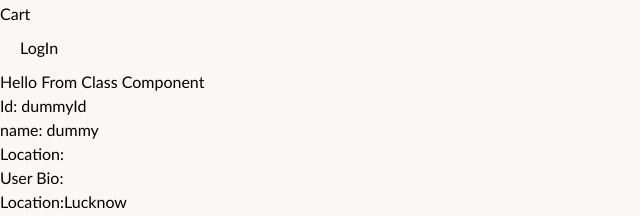
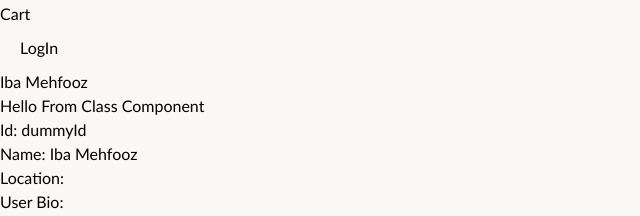
Before and after one commit to SamarSiddiqui/Hello-React, a React (Vite) app: page /about in a window 1280 px wide. Shown: the part 418-634 px from the top of the page, without its empty margins (0-640 px from the left). Built offline with nearby package versions, Linux system fonts and the light colour scheme; no server answers.

Commit message:
Learned about Lifting the State and Prop Drilling

```diff
--- a/src/components/Header.js
+++ b/src/components/Header.js
@@ -1,8 +1,12 @@
 import imageSrc from "../../logo.png"
-import { useState } from "react"
+import { useContext, useState } from "react"
 import { Link } from "react-router-dom"
 import useOnlineStatus from "../utils/useOnlineStatus"
+
+import UserContext from "../utils/UserContext"
+
 let Header = ()=>{
+    let userData = useContext(UserContext)
 
     let [logState,setlogState] = useState("LogIn")
 
@@ -14,20 +18,21 @@ let Header = ()=>{
          <div >
          <ul className="flex items-center">
 
-          <li className="py-4 px-5 font-bolder text-xl">{onlineStatus ? "🟢" : "🛑"}</li>
+          <li className="py-4 px-5 font-bolder text-sm">{onlineStatus ? "🟢" : "🛑"}</li>
 
-           <li className="py-4 px-5 font-bolder text-xl"><Link to="/grocery">Grocery</Link></li>
-           <li className="py-4 px-5 font-bolder text-xl"><Link to="/">Home</Link></li>
-           <li className="py-4 px-5 font-bolder text-xl"><Link to="/about">About</Link></li>
-           <li className="py-4 px-5 font-bolder text-xl"><Link to="/contact">Contact</Link></li>
-           <li className="py-4 px-5 font-bolder text-xl">Cart</li>
-           <li className="py-4 px-5 font-bolder text-xl">
+           <li className="py-4 px-3   font-bolder text-lg"><Link to="/grocery">Grocery</Link></li>
+           <li className="py-4 px-3   font-bolder text-lg"><Link to="/">Home</Link></li>
+           <li className="py-4 px-3   font-bolder text-lg"><Link to="/about">About</Link></li>
+           <li className="py-4 px-3   font-bolder text-lg"><Link to="/contact">Contact</Link></li>
+           <li className="py-4 px-3   font-bolder text-lg">Cart</li>
+           <li className="py-4 px-3   font-bolder text-lg">
             <button className=" bg-pink-300" style={{padding:"10px 20px"}}
             onClick={()=>{
              logState==="LogIn" ? setlogState("LogOut") : setlogState("LogIn")
             }}
             >{logState}</button>
            </li>
+           <li className="py-4 px-3   font-extrabold text-lg">{userData.loginDetails}</li>
 
          </ul>
            </div>
--- a/src/components/ItemList.js
+++ b/src/components/ItemList.js
@@ -1,7 +1,9 @@
-import { useState } from "react";
+import { useContext, useState } from "react";
 import { Img_Url } from "../utils/constants";
 
+
 const ItemList = ({ items }) => {
+
   return (
     <div>
       {items.map((item) => (
--- a/src/components/RestaurantMenu.js
+++ b/src/components/RestaurantMenu.js
@@ -5,14 +5,17 @@ import useRestroMenu from "../utils/useRestroMenu";
 import RestroMenuItem from "./RestroItems";
 import { useState } from "react";
 
+
 const RestaurantMenu = () => {
   const { resId } = useParams();
+
 
   let resInfo = useRestroMenu(resId);
 
 
 
   const [showIndex,setShowIndex] = useState(null)
+
   if (resInfo === null) return <Shimmmer />;
 
   const {
@@ -21,8 +24,6 @@ const RestaurantMenu = () => {
     costForTwoMessage,
     locality,
     totalRatingsString,
-    city,
-    avgRating,
     sla,
     feeDetails,
     cloudinaryImageId,
@@ -72,7 +73,8 @@ const RestaurantMenu = () => {
           <RestroMenuItem
             data={category?.card?.card}
             key={index}
-            showItems={index === showIndex ? true : false}
+            showItems={index=== showIndex ? true : false}
+            setShowIndex = {()=> setShowIndex(index)}
           />
         ))}
       </div>
--- a/src/components/RestroItems.js
+++ b/src/components/RestroItems.js
@@ -1,9 +1,12 @@
 import { useState } from "react";
 import ItemList from "./ItemList";
 
-const RestroMenuItem  = ({data,showItems,index}) => {
+const RestroMenuItem  = ({data,showItems,setShowIndex}) => {
     const handleClick = ()=> {
         // setAddItems(!showItems)
+        setShowIndex()
+
+
     }
     return (
         <div className="w-4/5 my-3 mx-auto shadow-xl">
--- a/src/components/User.js
+++ b/src/components/User.js
@@ -1,6 +1,6 @@
 import React from "react";
 import { json } from "react-router-dom";
-
+import UserContext from "../utils/UserContext";
 class UserClass extends React.Component{
     constructor(props) {
         super(props)
@@ -33,7 +33,9 @@ class UserClass extends React.Component{
             <>
 
             <h2>Id: {id}</h2>
-            <h2>name: {login}</h2>
+            <h2>Name: <UserContext.Consumer>
+                {(data)=>data.loginDetails}
+                </UserContext.Consumer></h2>
             <h2>Location: {location}</h2>
             <h2>User Bio: {bio}</h2>
             <h3>Location:Lucknow</h3>
--- /dev/null
+++ b/src/utils/UserContext.js
@@ -0,0 +1,7 @@
+import { createContext } from "react";
+
+ const UserContext = createContext({
+    loginDetails:"Iba Mehfooz"
+ })
+
+ export default UserContext;
```
